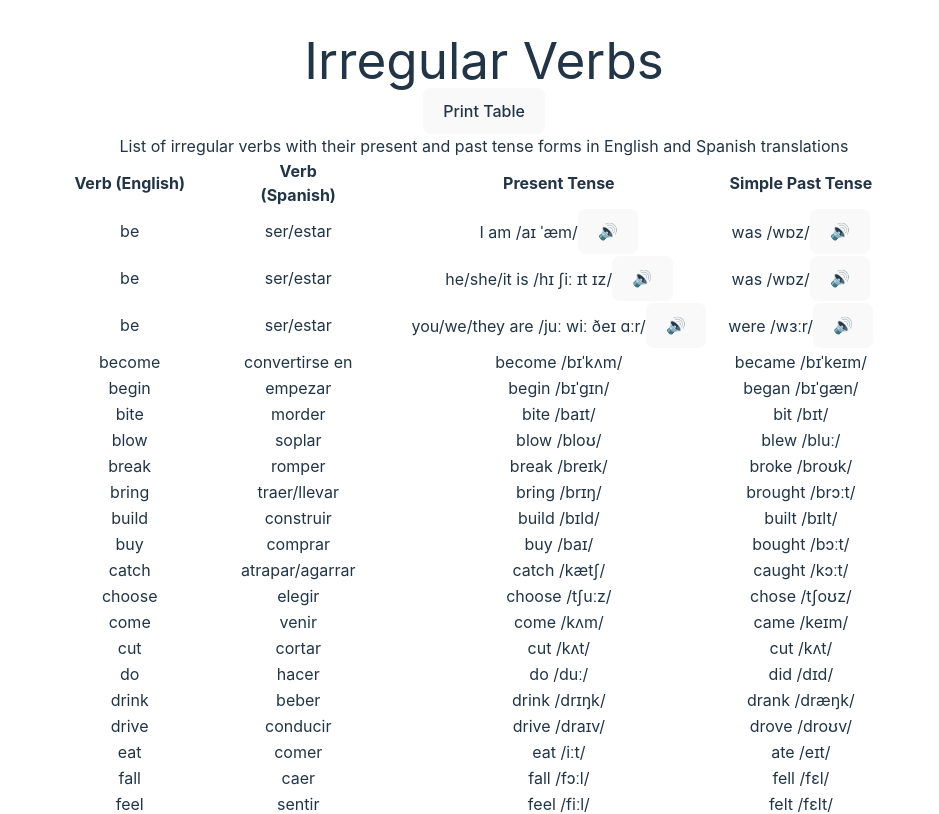
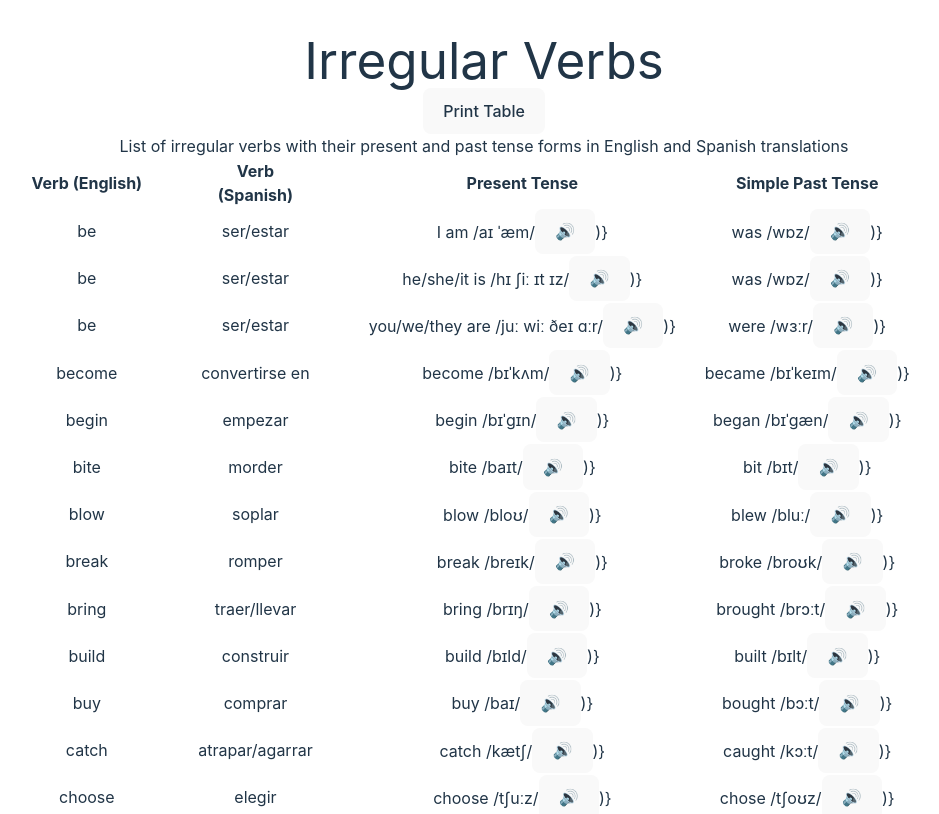
Before and after one commit to Kleinster2/irregular-verbs-table, a React (Vite) app: page / in a window 1280 px wide. Shown: the top 814 px of the page, without its empty margins (156-1095 px from the left). Built offline with nearby package versions, Linux system fonts and the light colour scheme.

Commit message:
Assistant checkpoint: Implement Web Speech API for pronunciation
Assistant generated file changes:
- src/components/IrregularVerbRow.jsx: Update to use Web Speech API, Update audio button triggers, Update past tense button

---

User prompt:

I like the second approach

```diff
--- a/src/components/IrregularVerbRow.jsx
+++ b/src/components/IrregularVerbRow.jsx
@@ -3,8 +3,11 @@ import React from 'react';
 
 export default function IrregularVerbRow({ verb }) {
   const playAudio = (text) => {
-    const utterance = new SpeechSynthesisUtterance(text);
+    // Remove IPA notation if present by taking first line
+    const cleanText = text.split('\n')[0];
+    const utterance = new SpeechSynthesisUtterance(cleanText);
     utterance.lang = 'en-US';
+    utterance.rate = 0.8; // Slightly slower for clarity
     speechSynthesis.speak(utterance);
   };
 
@@ -14,9 +17,8 @@ export default function IrregularVerbRow({ verb }) {
       <td className="px-6 py-4 whitespace-pre-line">{verb.spanish}</td>
       <td className="px-6 py-4 whitespace-pre-line">
         {verb.present}
-        {verb.presentAudio && (
-          <button
-            onClick={() => playAudio(verb.present.split('\n')[0])}
+        <button
+            onClick={() => playAudio(verb.present)}
             className="ml-2 p-1 bg-blue-500 text-white rounded hover:bg-blue-600"
             aria-label="Play present tense pronunciation"
           >
@@ -26,9 +28,8 @@ export default function IrregularVerbRow({ verb }) {
       </td>
       <td className="px-6 py-4 whitespace-pre-line">
         {verb.past}
-        {verb.pastAudio && (
-          <button
-            onClick={() => playAudio(verb.pastAudio)}
+        <button
+            onClick={() => playAudio(verb.past)}
             className="ml-2 p-1 bg-blue-500 text-white rounded hover:bg-blue-600"
             aria-label="Play past tense pronunciation"
           >
```
